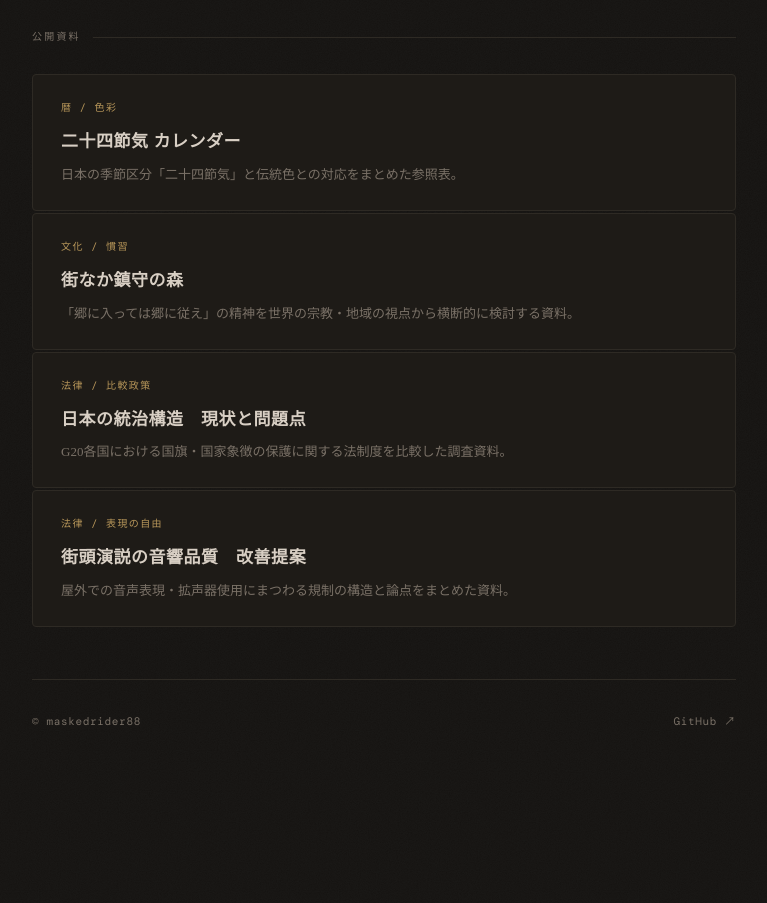
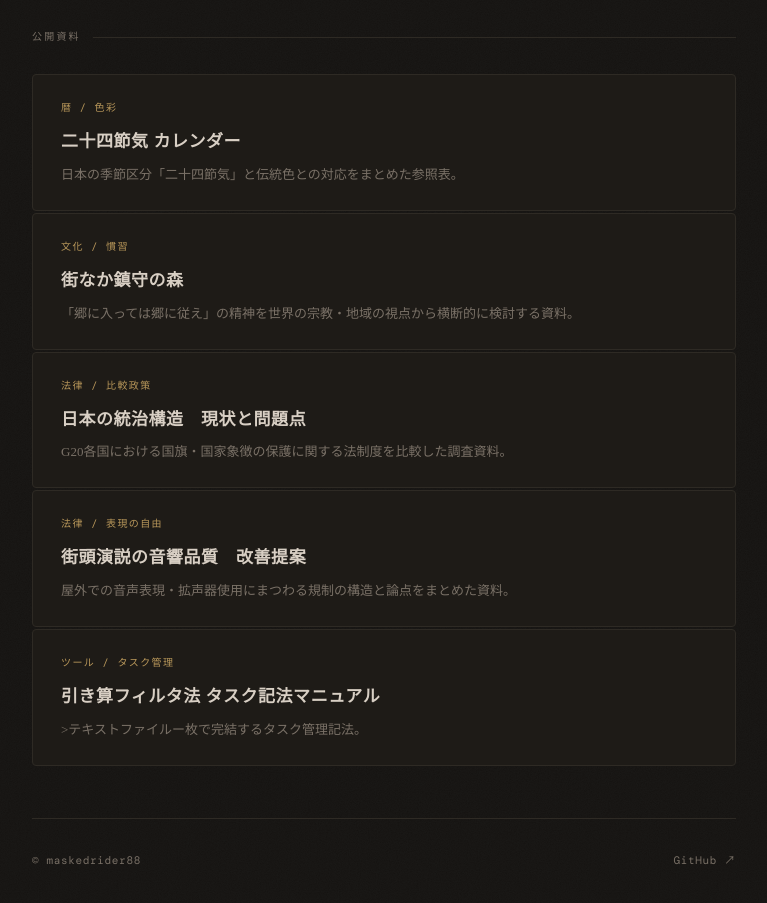
Before and after one commit to maskedrider88/maskedrider88.github.io, a Jekyll site: the page index.html, which Jekyll copies as it is, in a window 1280 px wide, cut to the strip 533-1452 px from the top of the page. Shown: the top 903 px of the strip, without its empty margins (256-1023 px from the left). Built offline with Jekyll 4.4.1, drawn with Linux system fonts in a browser that asks for light colours; some web fonts are replaced; before the commit the page ends 1313 px from its top, so only the background shows below that.

Commit message:
Update index.html

```diff
--- a/index.html
+++ b/index.html
@@ -258,6 +258,12 @@
           <p class="card-desc">屋外での音声表現・拡声器使用にまつわる規制の構造と論点をまとめた資料。</p>
         </a>
 
+        <a class="card" href="task_format_manual.html">
+          <p class="card-tag">ツール / タスク管理</p>
+          <p class="card-title">引き算フィルタ法 タスク記法マニュアル</p>
+          <p class="card-desc">>テキストファイルー枚で完結するタスク管理記法。</p>
+        </a>
+
       </div>
     </section>
 
```
